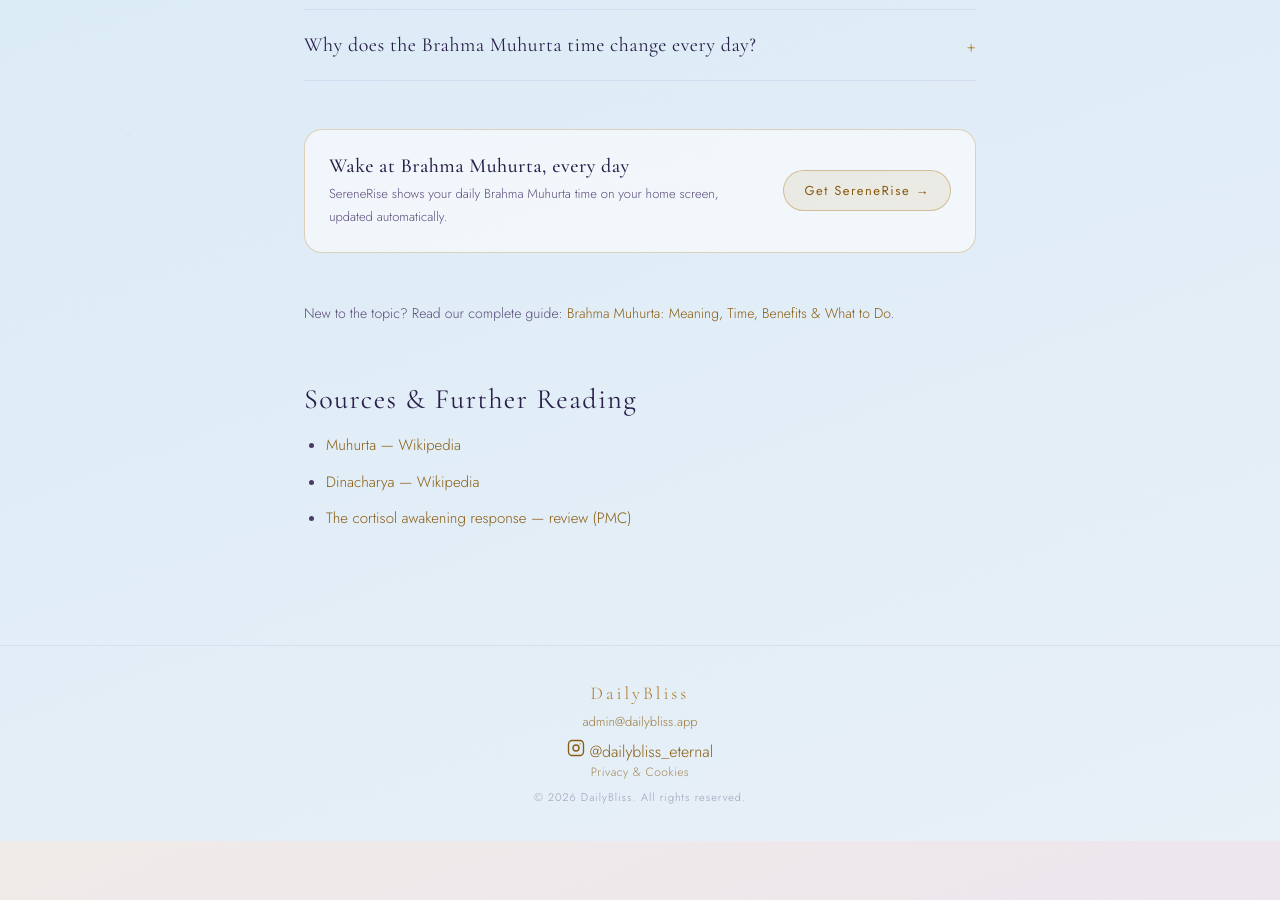
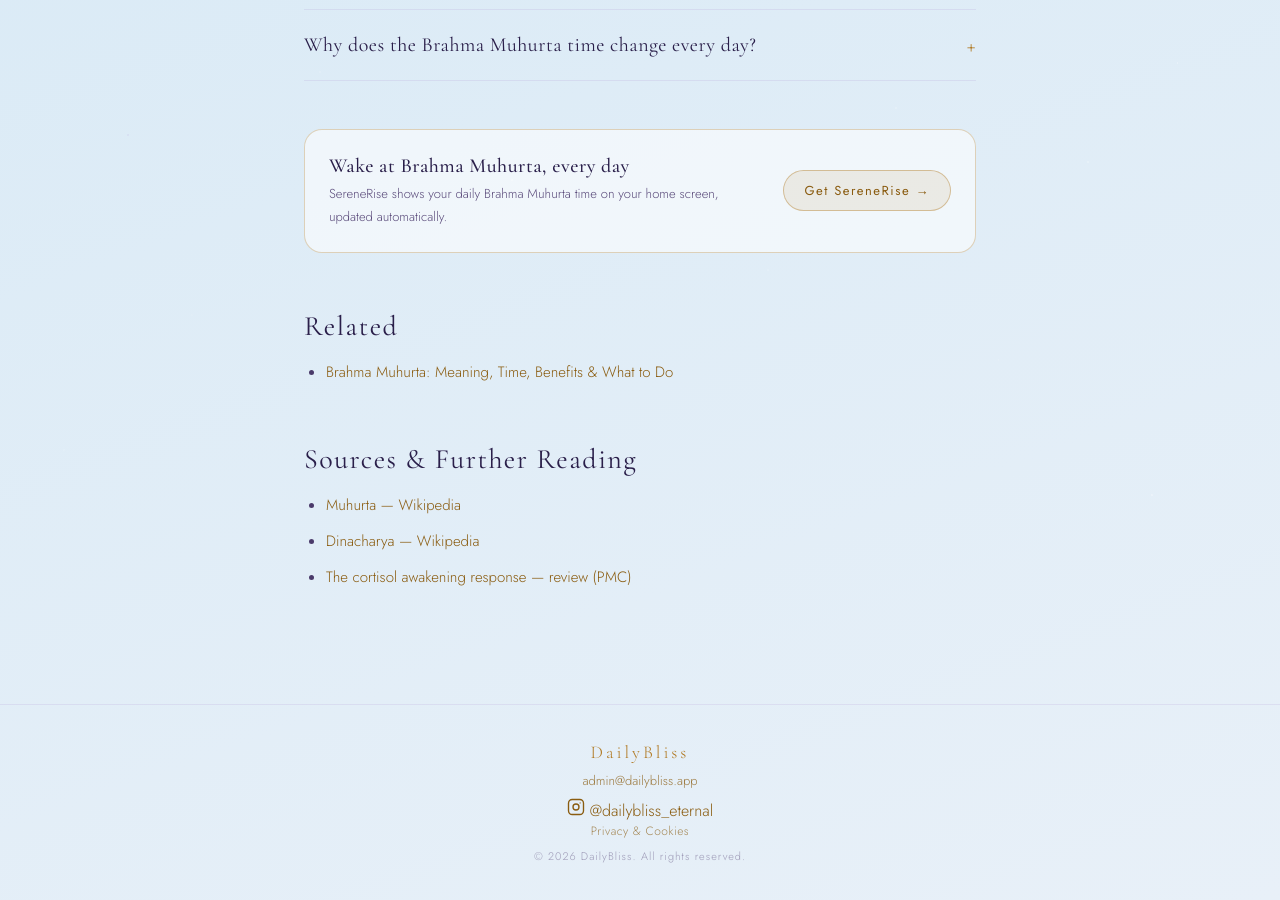
Before and after one commit to dailybliss/dailybliss.github.io, a Jekyll site: the page built from blog/brahma-muhurta-meditation.html, in a window 1280 px wide and 900 px high, scrolled down 3338 px. Built offline with Jekyll 4.4.1, drawn with Linux system fonts in a browser that asks for light colours; before the commit the page ends 4179 px from its top, so only the background shows below that.

Commit message:
Update brahma-muhurta-meditation.html

```diff
--- a/blog/brahma-muhurta-meditation.html
+++ b/blog/brahma-muhurta-meditation.html
@@ -170,10 +170,12 @@ last_modified_at: 2026-07-01
     <a href="{{ '/apps/serenerise/' | relative_url }}" class="btn">Get SereneRise →</a>
   </div>
 
-  <p style="margin-top:32px; font-size:14px; color:var(--subtle);">
-    New to the topic? Read our complete guide:
-    <a href="{{ '/blog/brahma-muhurta-complete-guide/' | relative_url }}">Brahma Muhurta: Meaning, Time, Benefits &amp; What to Do</a>.
-  </p>
+<div style="margin-top:32px;">
+  <h2>Related</h2>
+  <ul>
+    <li><a href="{{ '/blog/brahma-muhurta-complete-guide/' | relative_url }}">Brahma Muhurta: Meaning, Time, Benefits &amp; What to Do</a></li>
+  </ul>
+</div>
 
   <div style="margin-top:32px;">
   <h2>Sources &amp; Further Reading</h2>
```
